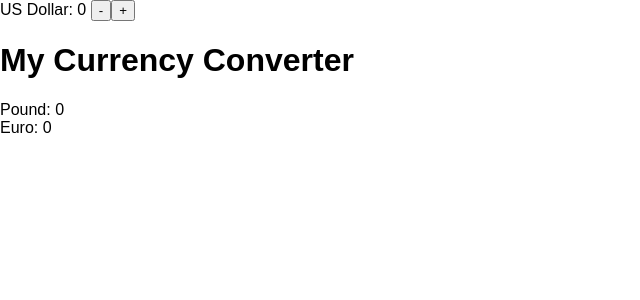
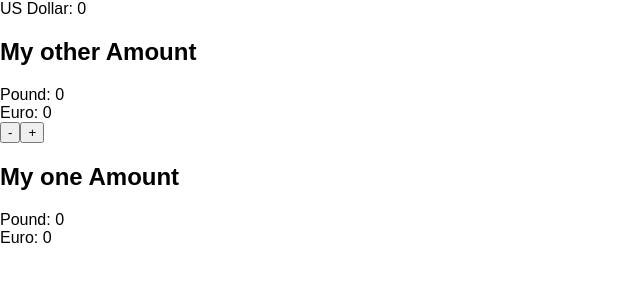
Before and after one commit to TheRobBrennan/render-props, a React (Create React App) app: page / in a window 1280 px wide. Shown: the top 300 px of the page, without its empty margins (0-640 px from the left). Built offline with nearby package versions, Linux system fonts and the light colour scheme.

Commit message:
BONUS: Notice how we can combine the render props component with the React slots pattern

```diff
--- a/src/App.js
+++ b/src/App.js
@@ -14,9 +14,16 @@ import Pound from './components/Pound'
 
 const App = () => (
   <Amount
-    render={amount => (
+    renderAmountOne={amount => (
       <div>
-        <h1>My Currency Converter</h1>
+        <h2>My one Amount</h2>
+        <Pound amount={amount} />
+        <Euro amount={amount} />
+      </div>
+    )}
+    renderAmountTwo={amount => (
+      <div>
+        <h2>My other Amount</h2>
         <Pound amount={amount} />
         <Euro amount={amount} />
       </div>
--- a/src/components/Amount.jsx
+++ b/src/components/Amount.jsx
@@ -22,6 +22,8 @@ class Amount extends Component {
       <div>
         <span>US Dollar: {this.state.amount} </span>
 
+        {this.props.renderAmountTwo(this.state.amount)}
+
         <button type="button" onClick={this.onDecrement}>
           -
         </button>
@@ -29,7 +31,7 @@ class Amount extends Component {
           +
         </button>
 
-        {this.props.render(this.state.amount)}
+        {this.props.renderAmountOne(this.state.amount)}
       </div>
     )
   }
```
